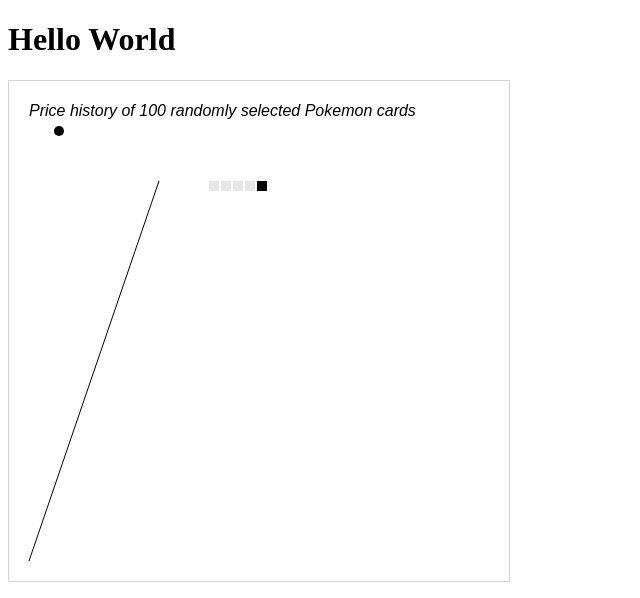
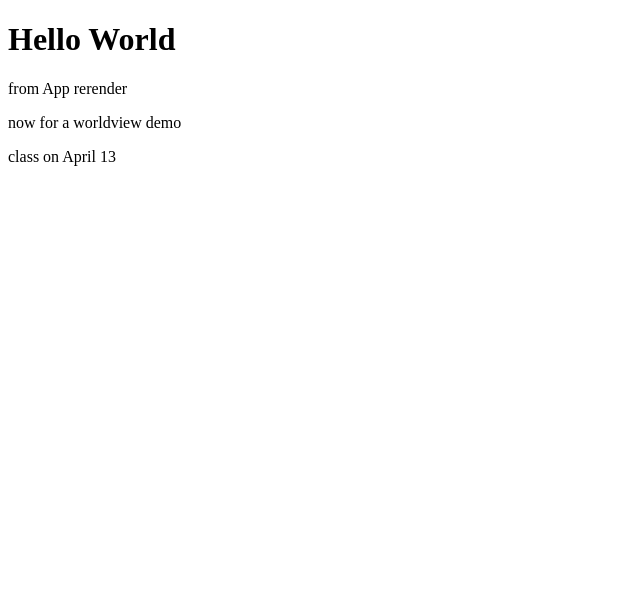
Before and after one commit to DorisLL/react-parcel-example-1, a React (Vite) app: page / in a window 1280 px wide. Shown: the top 598 px of the page, without its empty margins (0-640 px from the left). Built offline with nearby package versions, Linux system fonts and the light colour scheme.

Commit message:
0413 test changefile structure

```diff
--- a/package.json
+++ b/package.json
@@ -2,9 +2,10 @@
   "name": "react-parcel-example-1",
   "version": "1.0.0",
   "description": "",
-  "main": "index.js",
+  "main": "dist/index.html",
   "scripts": {
     "start":"parcel index.html",
+    "build": "parcel build index.html --public-url https://github.com/DorisLL/react-parcel-example-1.git; rm -rf docs; mv dist docs;",
     "test": "echo \"Error: no test specified\" && exit 1"
   },
   "author": "Doris Liu",
--- a/src/App.js
+++ b/src/App.js
@@ -9,21 +9,31 @@ const App = () => {
     // https://developer.mozilla.org/en-US/docs/Web/SVG
     // return 里面： <rect x = {200} y = {100} width="10" height="10" fill="rgb(200,200,200)"/>
     // 在一级里，别用颜色
-    return <svg style={{
-        border: "1px solid lightgrey",
-        width: viewHeight,
-        height: viewHeight }}>
-    <circle cx={circleCX} cy={50} r="5"/>
-    <rect x = {200} y = {100} width="10" height="10" fill="rgb(230,230,230)"/>
-    <rect x = {212} y = {100} width="10" height="10" fill="rgb(230,230,230)"/>
-    <rect x = {224} y = {100} width="10" height="10" fill="rgb(230,230,230)"/>
-    <rect x = {236} y = {100} width="10" height="10" fill="rgb(230,230,230)"/>
-    <rect x = {248} y = {100} width="10" height="10" />
-    <line x1="20" y1={viewHeight - 20} x2={150} y2={100} stroke="black"> </line>
-    <text x="20" y="35" style={{font: "italic 16px sans-serif"}}>
-        Price history of 100 randomly selected Pokemon cards
-    </text>
-</svg>
+
+// // 0406 LAB EXAMPLE
+//     return <svg style={{
+//         border: "1px solid lightgrey",
+//         width: viewHeight,
+//         height: viewHeight }}>
+//     <circle cx={circleCX} cy={50} r="5"/>
+//     <rect x = {200} y = {100} width="10" height="10" fill="rgb(230,230,230)"/>
+//     <rect x = {212} y = {100} width="10" height="10" fill="rgb(230,230,230)"/>
+//     <rect x = {224} y = {100} width="10" height="10" fill="rgb(230,230,230)"/>
+//     <rect x = {236} y = {100} width="10" height="10" fill="rgb(230,230,230)"/>
+//     <rect x = {248} y = {100} width="10" height="10" />
+//     <line x1="20" y1={viewHeight - 20} x2={150} y2={100} stroke="black"> </line>
+//     <text x="20" y="35" style={{font: "italic 16px sans-serif"}}>
+//         Price history of 100 randomly selected Pokemon cards
+//     </text>
+// </svg>
+
+    return (
+        <div>
+            <p>from App rerender</p>
+            <p>now for a worldview demo</p>
+            <p>class on April 13</p>
+        </div>
+    );
 };
 
 export default App;
```
Also changed, not shown: 8 other files (tests, documents, lock files or other folders).
